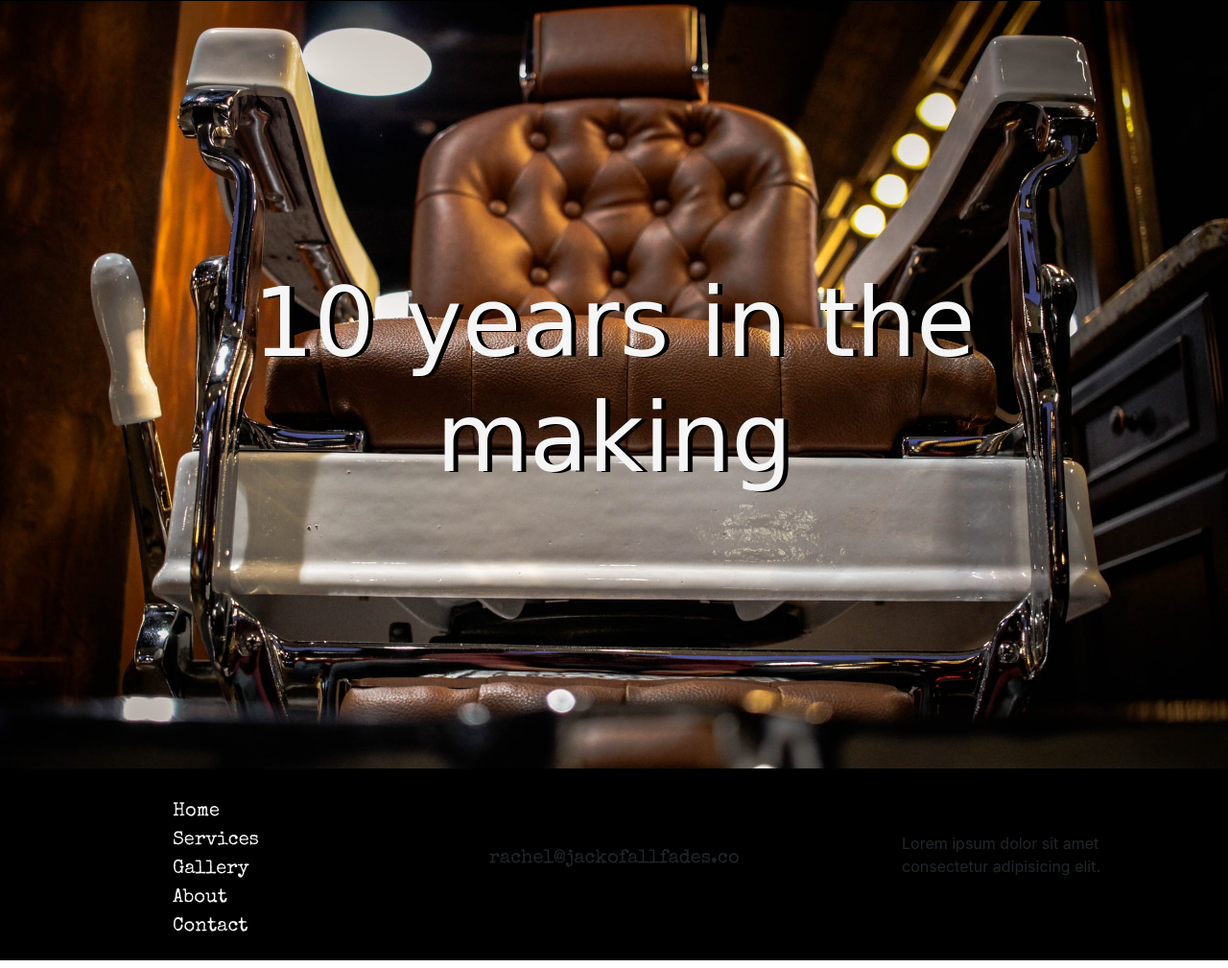
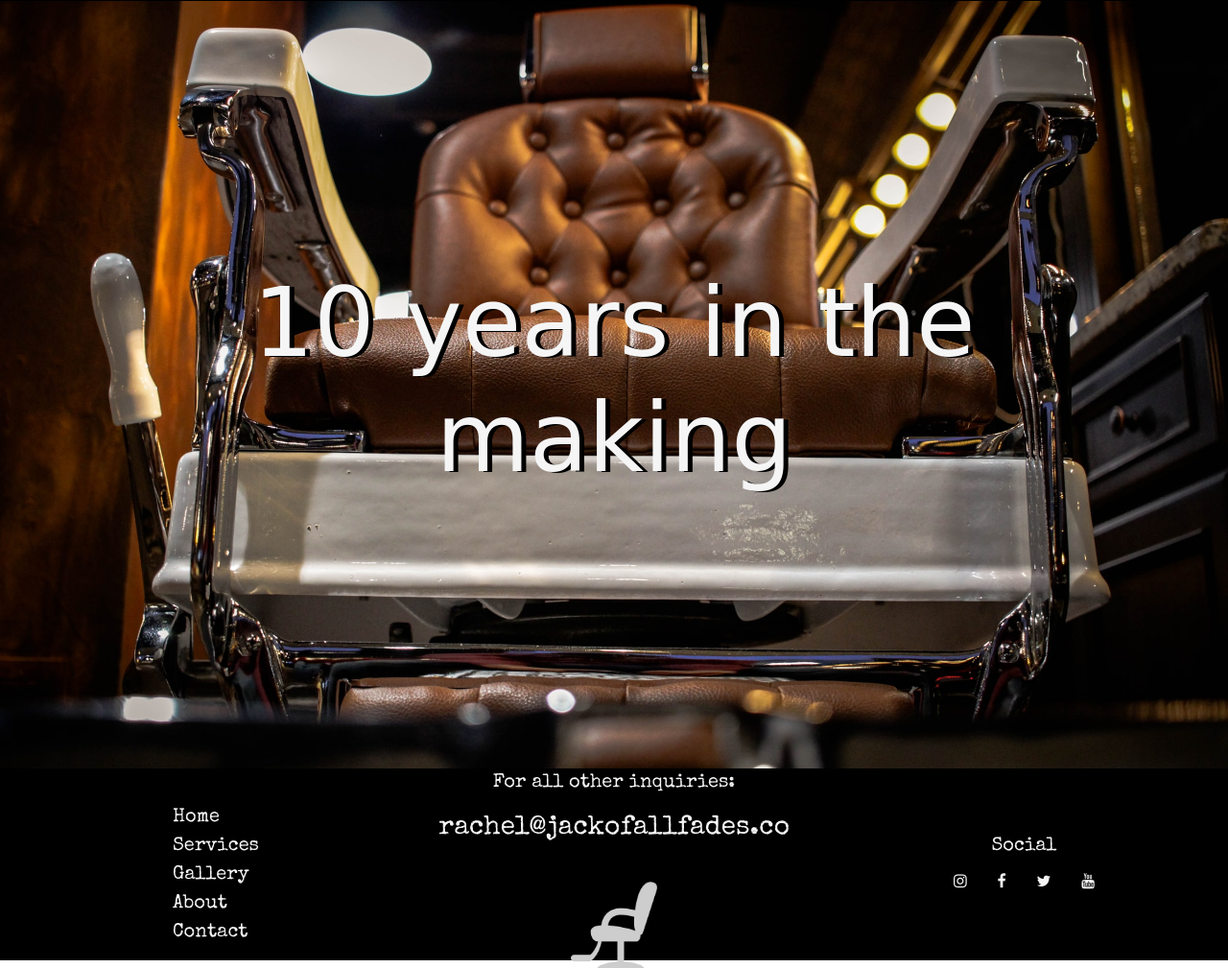
Before and after one commit to Midge-dev/Jack-of-All-Fades, a website: page index.html in a window 1280 px wide. Shown: the part 3265-4274 px from the top of the page at 96% size. Drawn offline with nearby package versions, Linux system fonts and the light colour scheme; a web font is replaced by a local one.

Commit message:
Footer Tweaks

```diff
--- a/css/styles.css
+++ b/css/styles.css
@@ -69,6 +69,7 @@
 .footerLink {
     font-family: 'Special Elite', cursive;
     font-size: 20px;
+    color: whitesmoke;
 
 }
 
@@ -76,6 +77,9 @@ a:hover, a:active, a:link, a:visited {
     color:whitesmoke;
   }
 
+  .btn-social-icon {
+      color: whitesmoke;
+  }
 
 .section-5 {
     background-image: url(/img/chris-knight-_H1XXY96pqw-unsplash.jpg);
--- a/index.html
+++ b/index.html
@@ -13,6 +13,7 @@
     <link href="https://fonts.googleapis.com/css2?family=Fleur+De+Leah&display=swap" rel="stylesheet">
     <link href="https://fonts.googleapis.com/css2?family=IM+Fell+English+SC&display=swap" rel="stylesheet">
     <link href="https://fonts.googleapis.com/css2?family=Special+Elite&display=swap" rel="stylesheet">
+    <link rel="stylesheet" href="node_modules/font-awesome/css/font-awesome.min.css" />
     <link rel="stylesheet" href="node_modules/bootstrap/dist/css/bootstrap.min.css" />
     <link rel="stylesheet" href="/css/styles.css" />
 
@@ -129,10 +130,17 @@
                         </ul>
                 </div>
                 <div class="col-6 text-center footerLink">
-                    <h5>rachel@jackofallfades.co</h5>
+                    <p>For all other inquiries:</p>
+                    <h3><a href="mailto:name@email.com">rachel@jackofallfades.co</a></h3>
+                    <br>
+                    <img src="/img/Barbers-Chair-25-white.png" width="90" height="90" alt="">
                 </div>
-                <div class="col">
-                    <p>Lorem ipsum dolor sit amet consectetur adipisicing elit.</p>
+                <div class="col footerLink text-center">
+                    <h5>Social</h5>
+                        <a class="btn btn-social-icon btn-instagram" href="http://instagram.com/"><i class="fa fa-instagram"></i></a>
+                        <a class="btn btn-social-icon btn-facebook" href="http://facebook.com/"><i class="fa fa-facebook"></i></a>
+                        <a class="btn btn-social-icon btn-twitter" href="http://twitter.com/"><i class="fa fa-twitter"></i></a>
+                        <a class="btn btn-social-icon btn-google" href="http://youtube.com/"><i class="fa fa-youtube"></i></a>
                 </div>
             </div>
         </div>
--- a/package.json
+++ b/package.json
@@ -14,7 +14,11 @@
     "lite-server": "^2.6.1"
   },
   "dependencies": {
+    "@fortawesome/fontawesome-free": "^5.15.4",
     "bootstrap": "^4.5.2",
+    "fnpm": "^1.5.1",
+    "font-awesome": "^4.7.0",
+    "install": "^0.13.0",
     "jquery": "^3.5.1",
     "popper.js": "^1.16.1"
   }
```
Also changed, not shown: 1 other file.
